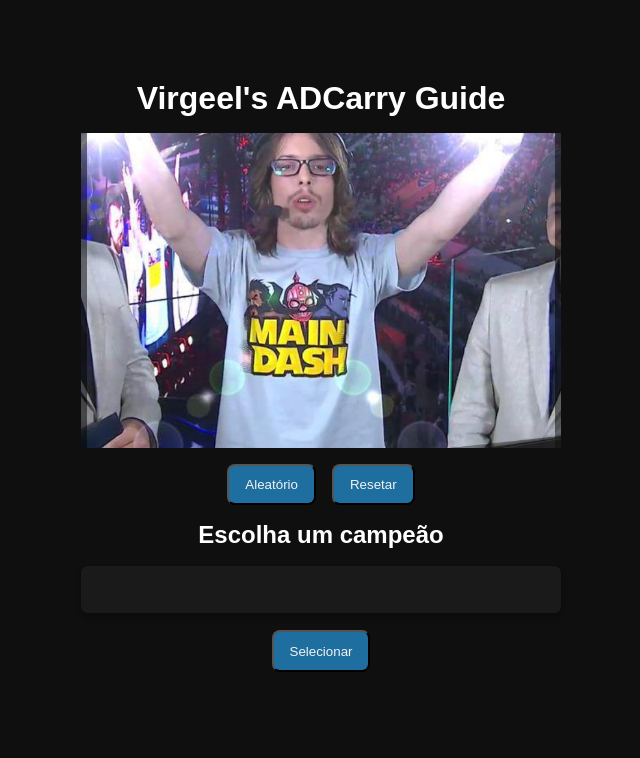
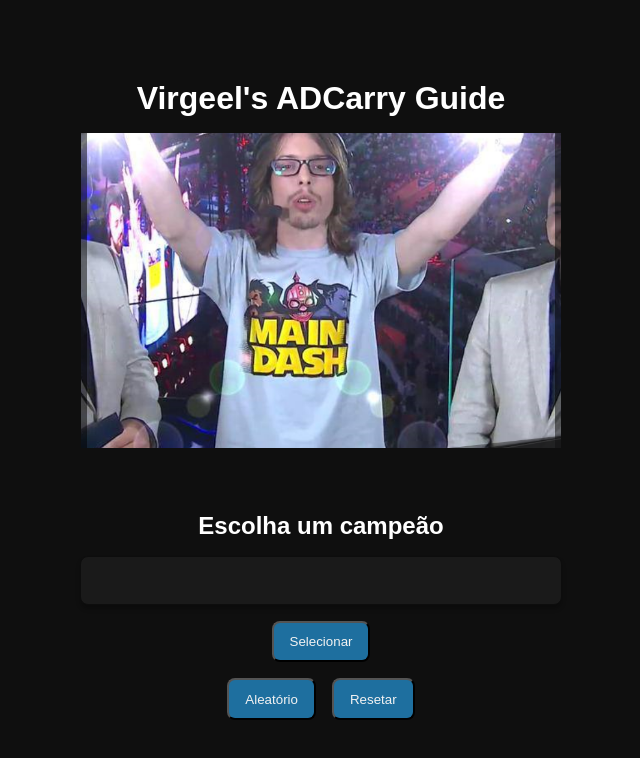
Before and after one commit to BrunoVigel/leagueAdRandomizer, a React (Vite) app: page / in a window 1280 px wide. Shown: the top 758 px of the page, without its empty margins (319-959 px from the left). Built offline with nearby package versions, Linux system fonts and the light colour scheme.

Commit message:
buttons style change

```diff
--- a/src/App.tsx
+++ b/src/App.tsx
@@ -37,10 +37,7 @@ function App() {
       <div className='home'>
         <h1>Virgeel's ADCarry Guide</h1>
         <img src={Kalec} alt="Kalec" />
-        <div>
-          <button onClick={randomizer}>Aleatório</button>
-          <button onClick={reset}>Resetar</button>
-        </div>
+
         <form onSubmit={selectChamp}>
           <label htmlFor="champ-sugestion">Escolha um campeão</label>
           <input value={input} onChange={handleInputChange} name="champ-sugestion" list='champ-sugestions' id="champ-sugestion" />
@@ -53,6 +50,10 @@ function App() {
           </datalist>
           <button type="submit">Selecionar</button>
         </form>
+        <div>
+          <button onClick={randomizer}>Aleatório</button>
+          <button onClick={reset}>Resetar</button>
+        </div>
 
       </div>
       {
--- a/src/global.scss
+++ b/src/global.scss
@@ -43,6 +43,7 @@ img {
 
     img {
         max-width: 30rem;
+        margin-bottom: 3rem;
     }
 
     &>div {
@@ -80,7 +81,8 @@ img {
     align-items: center;
     justify-content: center;
     gap: 1rem;
-    margin-bottom: 5rem;
+    margin-bottom: 3rem;
+
 
     img {
         max-width: 30rem;
```
